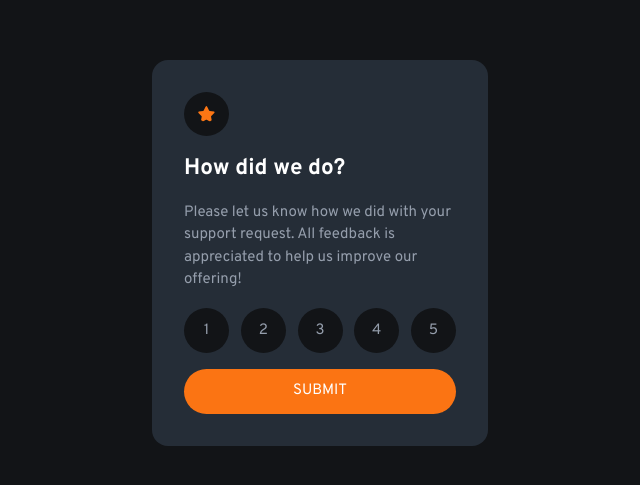
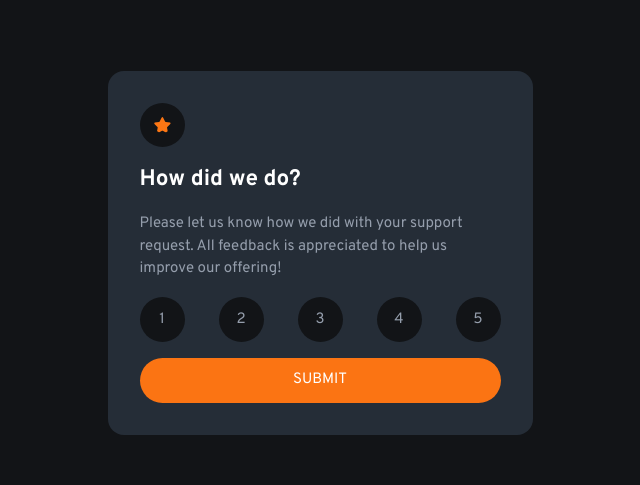
Before and after one commit to almanzarsaul/frontend-mentor-interactive-rating, a plain HTML site: page index.html in a window 1280 px wide. Shown: the part 147-632 px from the top of the page, without its empty margins (320-960 px from the left). Drawn offline with Linux system fonts and the light colour scheme.

Commit message:
Wider width for desktop view

```diff
--- a/style.css
+++ b/style.css
@@ -26,7 +26,7 @@ body {
     margin: 1rem;
     padding: 2rem;
     border-radius: 1rem;
-    max-width: 21rem;
+    max-width: 26.563rem;
 }
 
 .rating-state {
```
